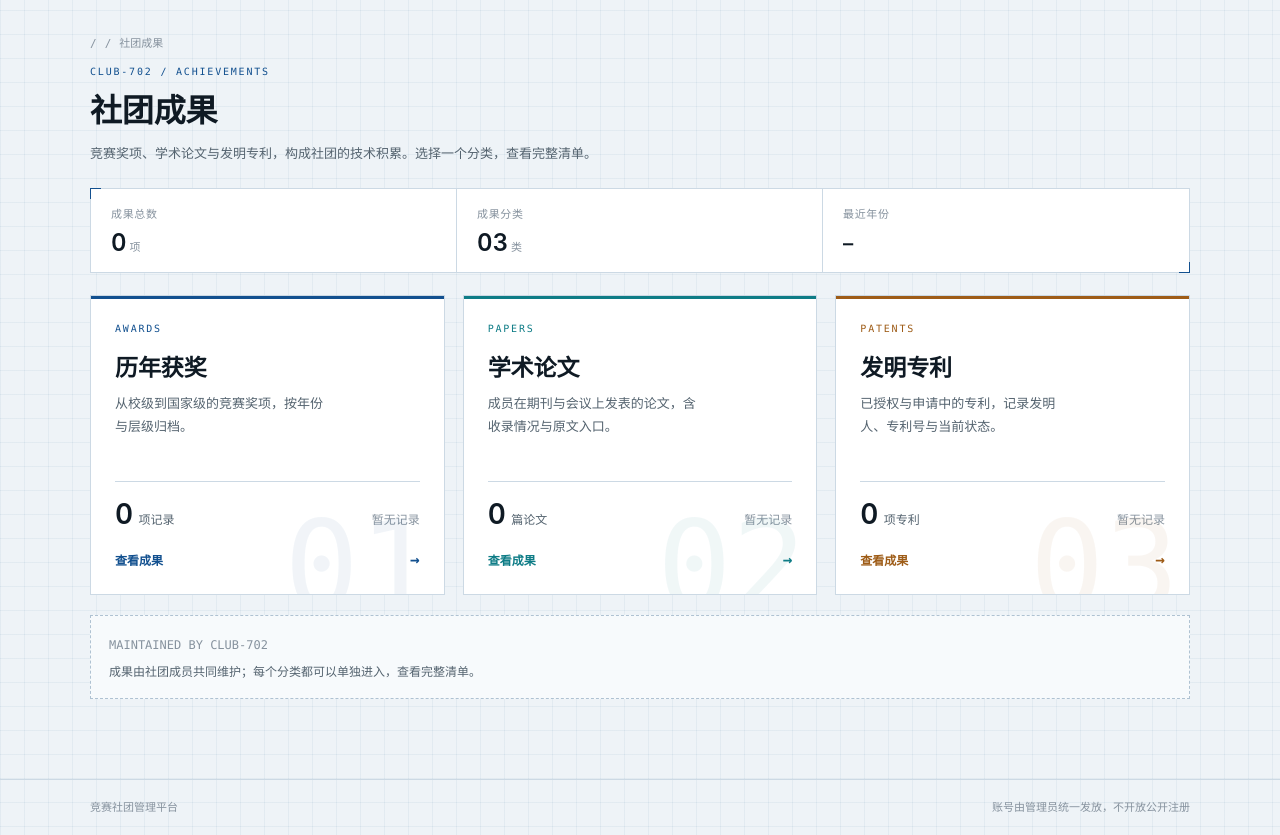
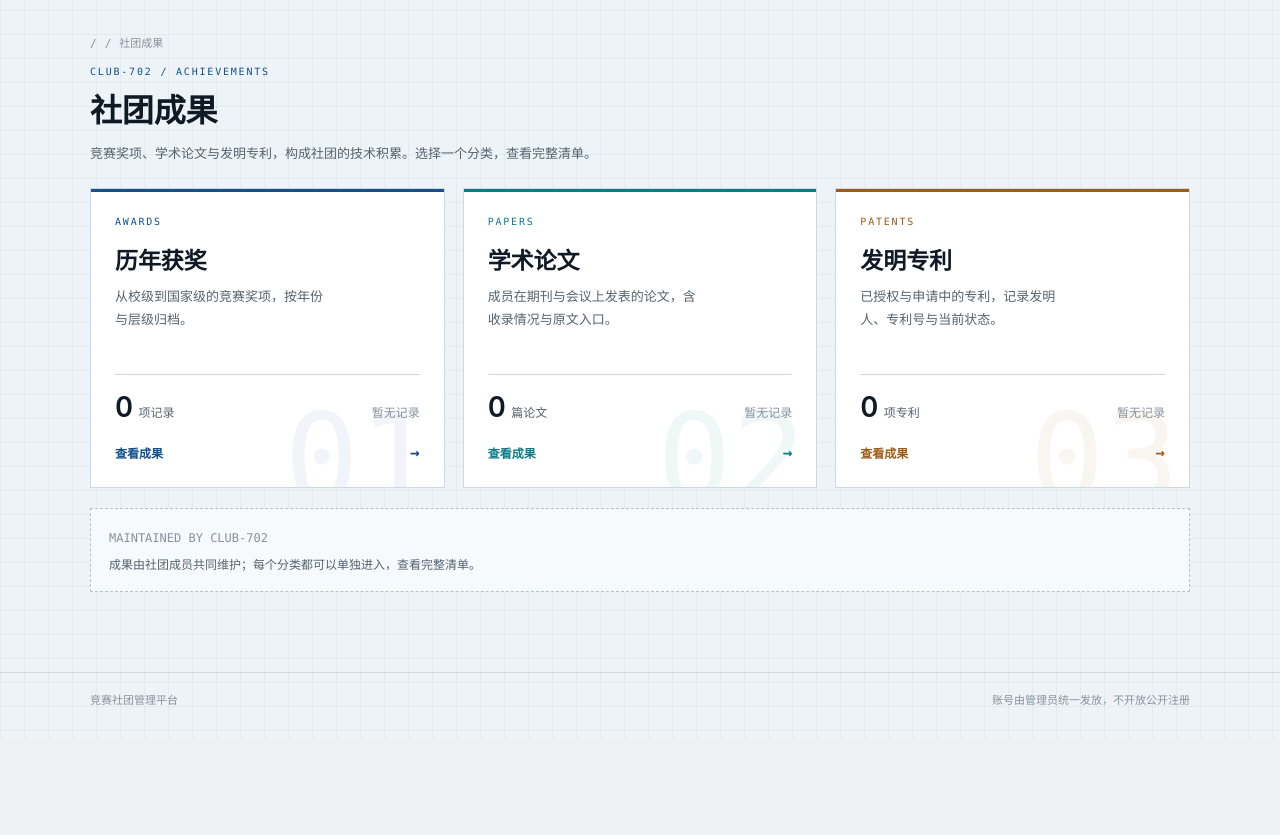
Before and after one commit to new-tocode/702platform, a Django app: page /achievements/ in a window 1280 px wide. Shown: the part 62-897 px from the top of the page. After the commit the page ends 793 px from the top, so only its background shows below. Run offline with Django 5.2, Linux system fonts and the light colour scheme; data that the repository does not hold is empty; parts of the project's set-up code (start-up, migrations or seed data) failed here and were passed over.

Commit message:
界面：去掉社团成果页的总览统计条
按反馈只保留三张成果卡；卡内已经有该类的计数与最近年份，页面顶部不再重复
一组「成果总数 / 分类 / 最近年份」。随之删除不再使用的 latest_year、earliest
聚合、一个只给这条统计用的样式，以及五条失效的英文译文；视图日志仍保留总数。

检查：manage.py check；makemigrations --check --dry-run（No changes detected）；
manage.py test（850 项通过）。

```diff
--- a/content/selectors.py
+++ b/content/selectors.py
@@ -1,6 +1,6 @@
 """只读查询：公开的成果清单与聚合页统计。不写库，也不做权限判定。"""
 
-from django.db.models import Count, Max, Min, Q
+from django.db.models import Count, Max, Q
 
 from .models import (
     PAPER_INDEXING_CHOICES,
@@ -182,22 +182,16 @@ ACHIEVEMENT_SECTIONS = (
 
 
 def achievement_summary():
-    """聚合页要的三个数：每类各几条、最近与最早是哪一年，外加总数。
+    """聚合页每张卡要的两个数：这一类有几条、最近是哪一年，外加总数。
 
     三类各一次聚合，不把三张表拼成一个大查询：模型之间没有关系，硬拼只会让
-    模板拿到一堆需要再拆的列。
+    模板拿到一堆需要再拆的列。总数只给视图日志用，页面不另设总览统计条。
     """
     summary = {}
     total = 0
-    latest_years = []
     for key, model in ACHIEVEMENT_SECTIONS:
-        stats = model.objects.aggregate(
-            total=Count("pk"), latest=Max("year"), earliest=Min("year")
-        )
+        stats = model.objects.aggregate(total=Count("pk"), latest=Max("year"))
         summary[key] = stats
         total += stats["total"]
-        if stats["latest"] is not None:
-            latest_years.append(stats["latest"])
     summary["total"] = total
-    summary["latest_year"] = max(latest_years) if latest_years else None
     return summary
--- a/content/tests.py
+++ b/content/tests.py
@@ -1648,7 +1648,6 @@ class AchievementHubTests(TestCase):
                 self.assertContains(response, reverse(name))
         summary = response.context["summary"]
         self.assertEqual(summary["total"], 3)
-        self.assertEqual(summary["latest_year"], 2025)
         self.assertEqual(summary["awards"]["total"], 1)
 
     def test_hub_shows_empty_state_for_each_section(self):
@@ -1660,7 +1659,6 @@ class AchievementHubTests(TestCase):
 
         self.assertEqual(response.status_code, 200)
         self.assertEqual(response.context["summary"]["total"], 0)
-        self.assertIsNone(response.context["summary"]["latest_year"])
         self.assertEqual(response.content.decode().count("暂无记录"), 3)
 
     def test_english_hub_uses_plural_neutral_units(self):
--- a/static/css/app.css
+++ b/static/css/app.css
@@ -725,7 +725,6 @@ td .empty, .panel-body.tight .empty {
   font-family: var(--mono); font-size: 10px;
   letter-spacing: 0.18em; color: var(--blue);
 }
-.achievement-spec { margin-bottom: 22px; }
 .achievement-grid {
   display: grid; grid-template-columns: repeat(3, minmax(0, 1fr));
   gap: 18px; margin-bottom: 20px;
--- a/templates/content/achievements.html
+++ b/templates/content/achievements.html
@@ -17,21 +17,6 @@
                 <h1>{% translate "社团成果" %}</h1>
                 <div class="sub">{% translate "竞赛奖项、学术论文与发明专利，构成社团的技术积累。选择一个分类，查看完整清单。" %}</div>
             </div>
-        </div>
-    </div>
-
-    <div class="spec achievement-spec reveal">
-        <div>
-            <div class="k">{% translate "成果总数" %}</div>
-            <div class="v">{{ summary.total }}<small>{% translate "项" %}</small></div>
-        </div>
-        <div>
-            <div class="k">{% translate "成果分类" %}</div>
-            <div class="v">03<small>{% translate "类" %}</small></div>
-        </div>
-        <div>
-            <div class="k">{% translate "最近年份" %}</div>
-            <div class="v mono">{% if summary.latest_year is not None %}{{ summary.latest_year }}{% else %}—{% endif %}</div>
         </div>
     </div>
 
```
Also changed, not shown: content/README.md, locale/en/LC_MESSAGES/django.po.
